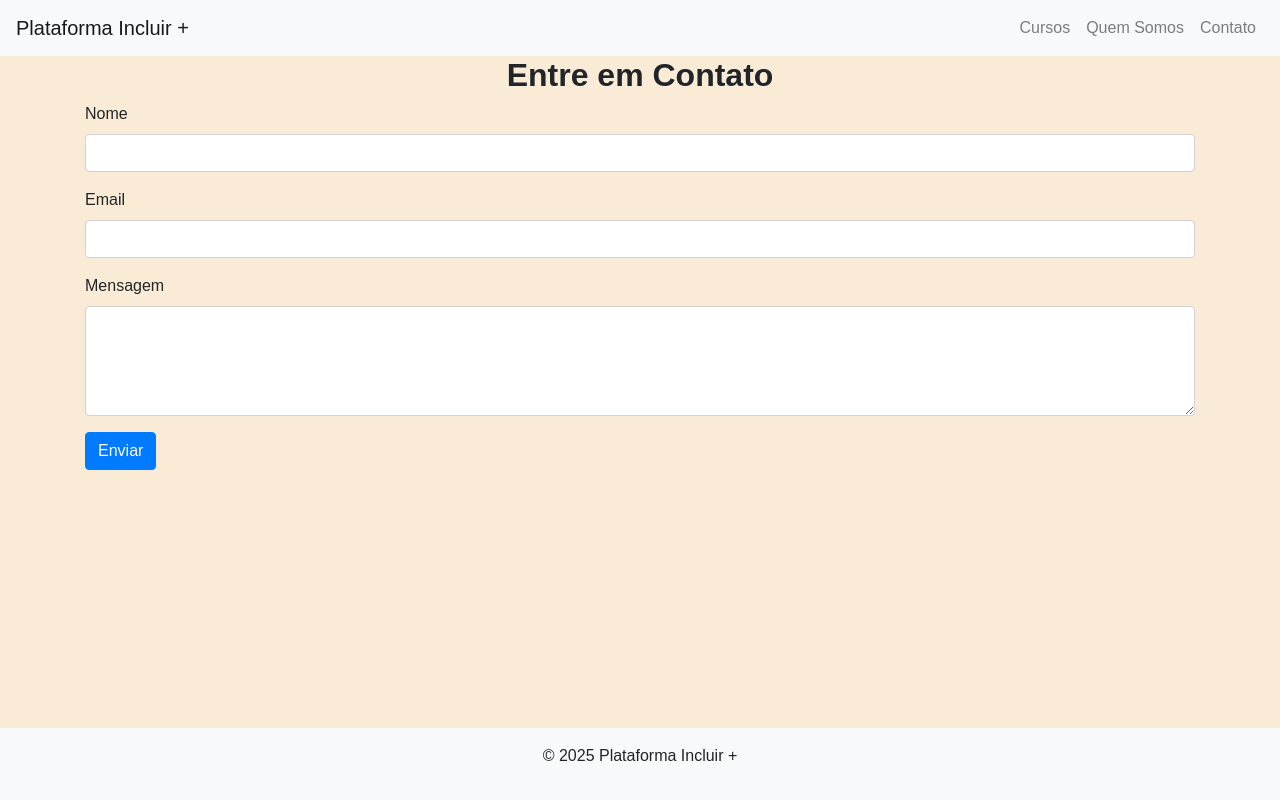
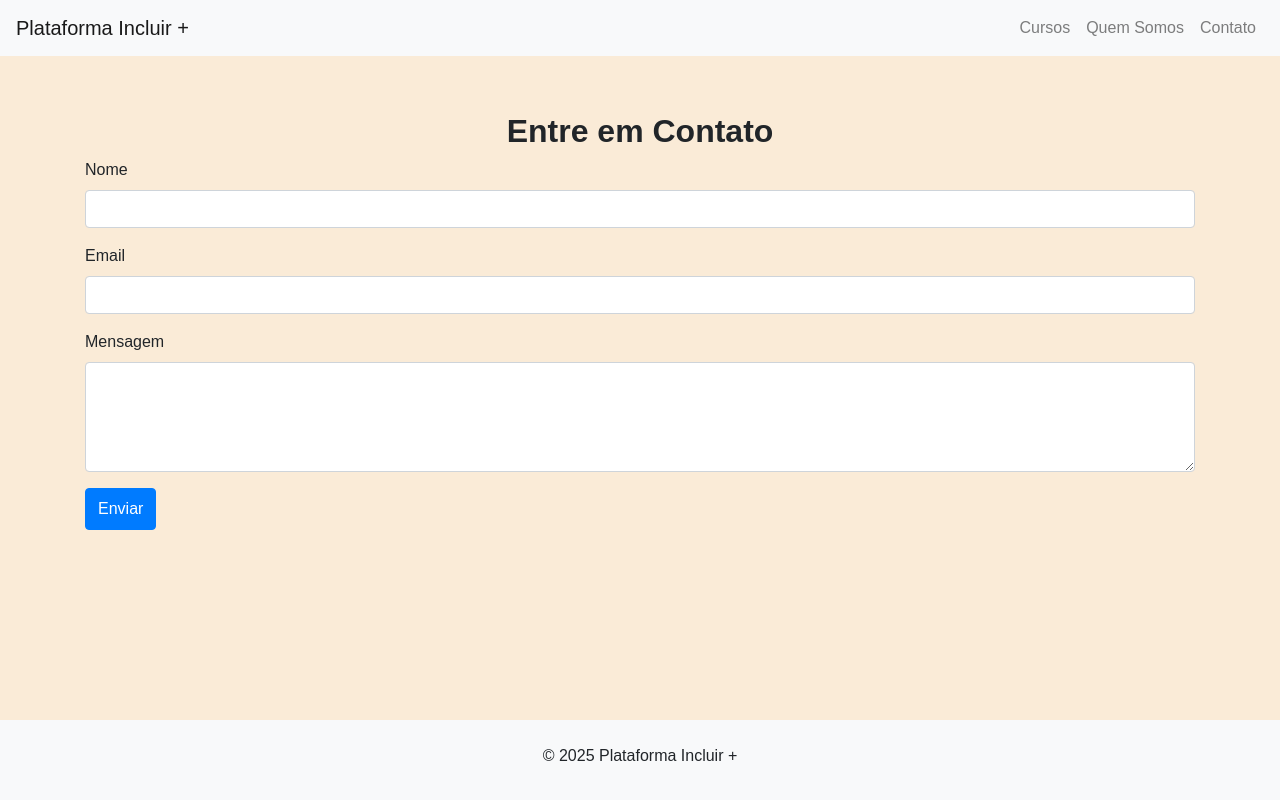
Before and after one commit to ailtonlucasdev/mulheres-refugiadas-2.0, a plain HTML site: page páginas/contato.html in a window 1280 px wide. Drawn offline with nearby package versions, Linux system fonts and the light colour scheme.

Commit message:
ajuste simples das posições das tags

```diff
--- a/páginas/contato.html
+++ b/páginas/contato.html
@@ -24,8 +24,8 @@
     </div>
 </nav>
 
-    <div class="container">
-        <h2 class="text-center">Entre em Contato</h2>
+    <div class="container pt-5 pb-5">
+        <h2 class="text-center pt-2">Entre em Contato</h2>
         <form>
             <div class="form-group">
                 <label for="nome">Nome</label>
@@ -39,11 +39,11 @@
                 <label for="mensagem">Mensagem</label>
                 <textarea class="form-control" id="mensagem" rows="4" required></textarea>
             </div>
-            <button type="submit" class="btn btn-primary">Enviar</button>
+            <button type="submit" class="btn btn-primary pt-2 pb-2 text-center">Enviar</button>
         </form>
     </div>
 
-    <footer class="bg-light text-center py-3 fixed-bottom">
+    <footer class="pt-4 bg-light text-center py-3 fixed-bottom">
         <p>&copy; 2025 Plataforma Incluir +</p>
     </footer>
 </body>
--- a/styles.css
+++ b/styles.css
@@ -50,3 +50,7 @@ h1, h2 {
 #cursos .card {
     margin-bottom: 20px;
 }
+
+.oportunidades {
+    text-align: end;
+}
```
Also changed, not shown: index.html (+1 -1 lines).
